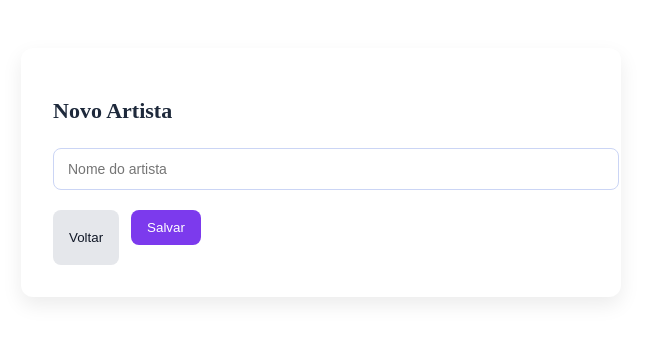
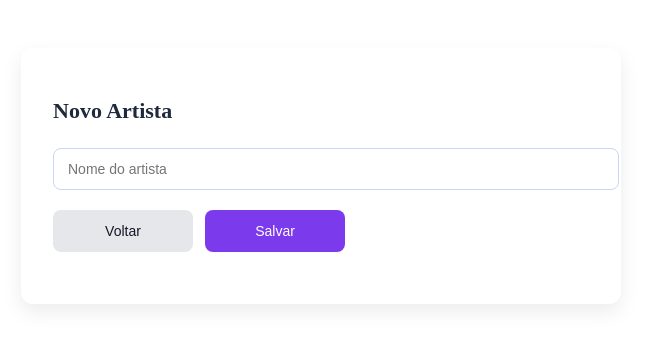
Before and after one commit to LucianaGodoi/seplag-fullstack-artistas-albuns, a React app in the folder frontend/: page /artistas/novo in a window 1280 px wide. Shown: the top 346 px of the page, without its empty margins (27-677 px from the left). Built offline with nearby package versions, Linux system fonts and the light colour scheme; no server answers; the HTML template or start-up script is replaced by a standard one.

Commit message:
feat(front): melhorar layout de artistas e navegação para álbuns

```diff
--- a/frontend/src/modules/artistas/pages/ArtistDetailPage.css
+++ b/frontend/src/modules/artistas/pages/ArtistDetailPage.css
@@ -1,13 +1,5 @@
 .detail-container {
     padding: 40px;
-}
-
-.detail-header {
-    display: flex;
-    flex-direction: column;
-    align-items: flex-start;
-    gap: 12px;
-    margin-bottom: 30px;
 }
 
 .detail-title {
@@ -69,3 +61,44 @@
     font-size: 13px;
     color: #6b7280;
 }
+
+.detail-left {
+    display: flex;
+    align-items: center;
+    gap: 12px;
+}
+
+.detail-header {
+    display: flex;
+    flex-direction: column;
+    align-items: flex-start;
+    gap: 12px;
+    margin-bottom: 30px;
+}
+
+.detail-actions {
+    display: flex;
+    gap: 12px;
+}
+
+.detail-actions button {
+    min-width: 140px;
+    height: 42px;
+    border-radius: 8px;
+    font-size: 14px;
+    font-weight: 500;
+}
+
+.btn-secondary {
+    background: #e5e7eb;
+    color: #111827;
+    border: none;
+    padding: 10px 14px;
+    border-radius: 8px;
+    cursor: pointer;
+    font-size: 14px;
+}
+
+.btn-secondary:hover {
+    background: #d1d5db;
+}
--- a/frontend/src/modules/artistas/pages/ArtistDetailPage.tsx
+++ b/frontend/src/modules/artistas/pages/ArtistDetailPage.tsx
@@ -46,12 +46,17 @@ export default function ArtistDetailPage() {
     return (
 
         <div className="detail-container">
-
             <div className="detail-header">
                 <h2 className="detail-title">
                     {artista?.nome}
                 </h2>
-
+                <div className="detail-actions">
+                    <button
+                        className="btn-secondary"
+                        onClick={() => navigate("/artistas")}
+                    >
+                        Voltar
+                    </button>
                     <button
                         className="btn-primary"
                         onClick={() =>
@@ -60,6 +65,7 @@ export default function ArtistDetailPage() {
                     >
                         + Novo Álbum
                     </button>
+                </div>
             </div>
 
             <h3>Álbuns</h3>
@@ -78,6 +84,7 @@ export default function ArtistDetailPage() {
                         <div
                             key={album.id}
                             className="album-card"
+                            onClick={() => navigate(`/albuns/${album.id}/editar`)}
                         >
 
                             {capa ? (
@@ -105,6 +112,7 @@ export default function ArtistDetailPage() {
 
             </div>
 
+
         </div>
     );
 }
--- a/frontend/src/modules/artistas/pages/ArtistaFormPage.css
+++ b/frontend/src/modules/artistas/pages/ArtistaFormPage.css
@@ -47,3 +47,11 @@
 .btn-secondary:hover {
     background: #d1d5db;
 }
+
+.form-actions button {
+    min-width: 140px;
+    height: 42px;
+    border-radius: 8px;
+    font-size: 14px;
+    font-weight: 500;
+}
--- a/frontend/src/modules/artistas/pages/ArtistsListPage.css
+++ b/frontend/src/modules/artistas/pages/ArtistsListPage.css
@@ -45,6 +45,10 @@
     border-radius: 8px;
     cursor: pointer;
     margin-bottom: 20px;
+    min-width: 140px;
+    height: 42px;
+    font-size: 14px;
+    font-weight: 500;
 }
 
 .btn-primary:hover {
```
Lines whose indentation alone changed are shown as unchanged.
